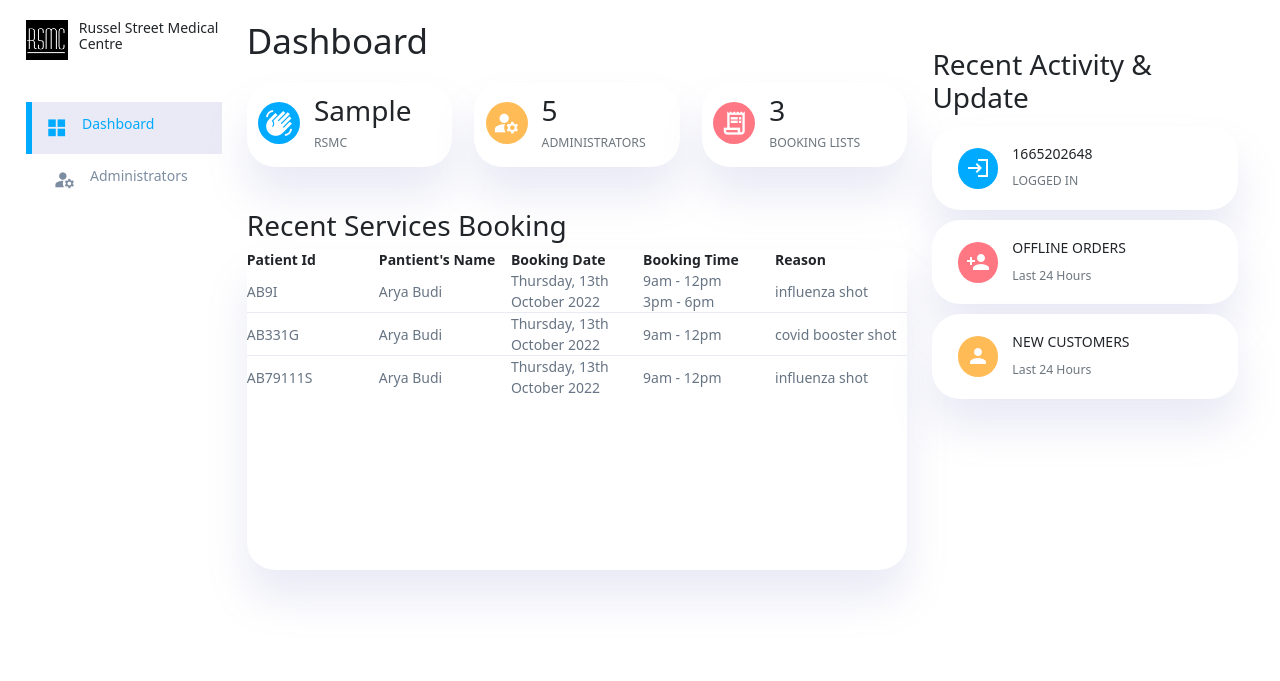
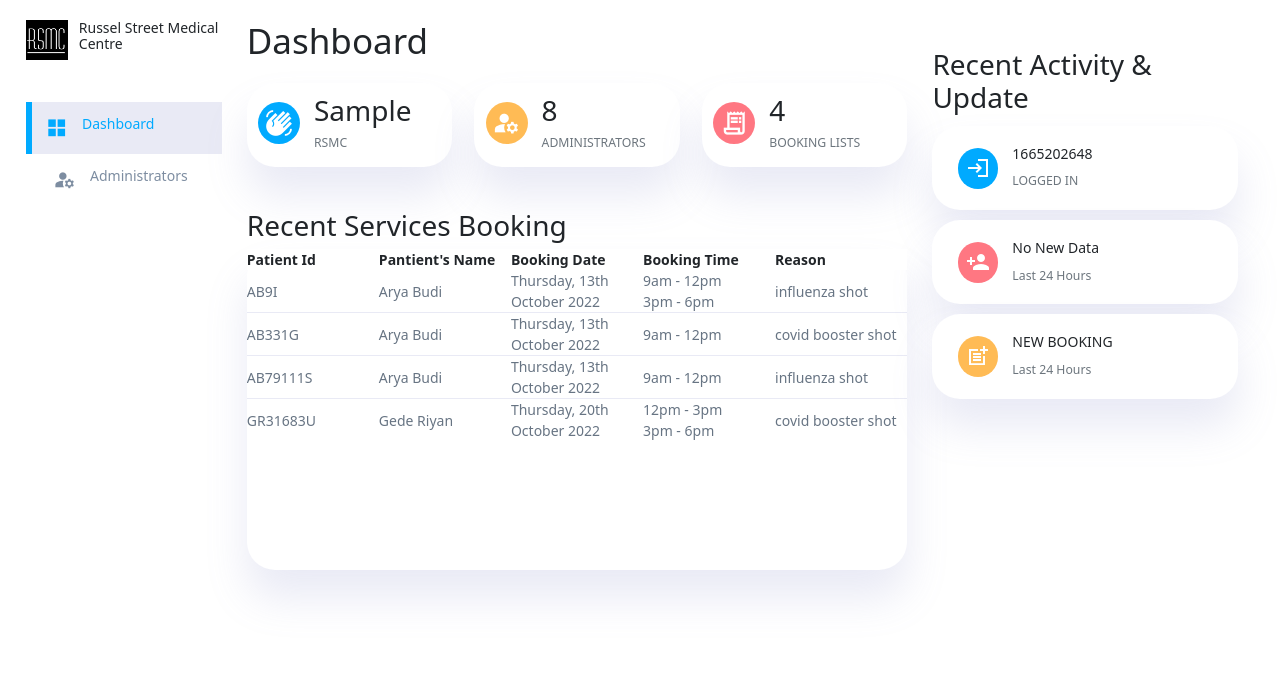
Before and after one commit to deyan-ardi/example-health-project, a PHP site: page /GanaDev-Project/health-client-project/admin/administration?page=dashboard in a window 1280 px wide. Shown: the top 681 px of the page. Run offline with PHP 8.4, Linux system fonts and the light colour scheme; the visitor is signed in with stand-in values (Sample User, id 1).

Commit message:
update dashboard

```diff
--- a/admin/pages/dashboard.php
+++ b/admin/pages/dashboard.php
@@ -157,7 +157,16 @@ $date = new generateDateFormatService;
 			</div>
 			<div class="right">
 				<div class="info">
-					<h3>OFFLINE ORDERS</h3>
+					<h3 class="text-capitalize">
+					<?php
+						if (isset($_COOKIE['new_data'])) {
+							echo $_COOKIE['new_data']. " has been added";
+						}
+						else{
+							echo "no new data";
+						}
+					?>
+					</h3>
 					<small class="text-muted">Last 24 Hours</small>
 				</div>
 			</div>
@@ -165,12 +174,12 @@ $date = new generateDateFormatService;
 		<div class="item person">
 			<div class="icon">
 				<span class="material-icons-sharp">
-					person
+					post_add
 				</span>
 			</div>
 			<div class="right">
 				<div class="info">
-					<h3>NEW CUSTOMERS</h3>
+					<h3>NEW BOOKING</h3>
 					<small class="text-muted">Last 24 Hours</small>
 				</div>
 			</div>
--- a/controller/tools.php
+++ b/controller/tools.php
@@ -108,8 +108,8 @@ class Tools
                         $arrdata = array($id, $name, $password, $date);
                         $fp = fopen('../database/users.txt', 'a+');
                         $create = fputcsv($fp, $arrdata);
-
                         fclose($fp);
+                        setcookie('new_data', $this->username, time() + 3600 * 24);
                         $_SESSION['message'] = '<div class="alert alert-success">Success, successfully input data into data record</div>';
                         header("Location: administration?page=manage_admin");
                     } else {
--- a/database/accessattempts.txt
+++ b/database/accessattempts.txt
@@ -1 +1,2 @@
 6345ac1ccf2b2,rudi,"2022-10-11 17:47:08"
+63461a38842c1,"arya budi","2022-10-12 01:36:56"
--- a/database/appointments.txt
+++ b/database/appointments.txt
@@ -1,3 +1,4 @@
 6345aded20853,AB9I,Arya,Budi,2022-10-13,"9am - 12pm;3pm - 6pm","influenza shot","2022-10-11 17:54:53"
 6345f38fc4a38,AB331G,Arya,Budi,2022-10-13,"9am - 12pm","covid booster shot","2022-10-11 22:51:59"
 634616071aed3,AB79111S,Arya,Budi,2022-10-13,"9am - 12pm","influenza shot","2022-10-12 01:19:03"
+63461b9a76cb1,GR31683U,Gede,Riyan,2022-10-20,"12pm - 3pm;3pm - 6pm","covid booster shot","2022-10-12 01:42:50"
--- a/database/users.txt
+++ b/database/users.txt
@@ -3,3 +3,6 @@
 63435ef560ee8,"Kiyoko",Nki789!,"2022-10-09 23:53:25"
 634382cba461e,"arya budi",123321,"2022-10-10 02:26:19"
 6345fae269c4e,artana,123456,"2022-10-11 23:23:14"
+6346175e481bf,"kadek arya",123321,"2022-10-12 01:24:46"
+6346188ba7499,riyan,123321,"2022-10-12 01:29:47"
+634619412984e,"made arya",123321,"2022-10-12 01:32:49"
```
Also changed, not shown: user/booking.php (+4 -4 lines).
